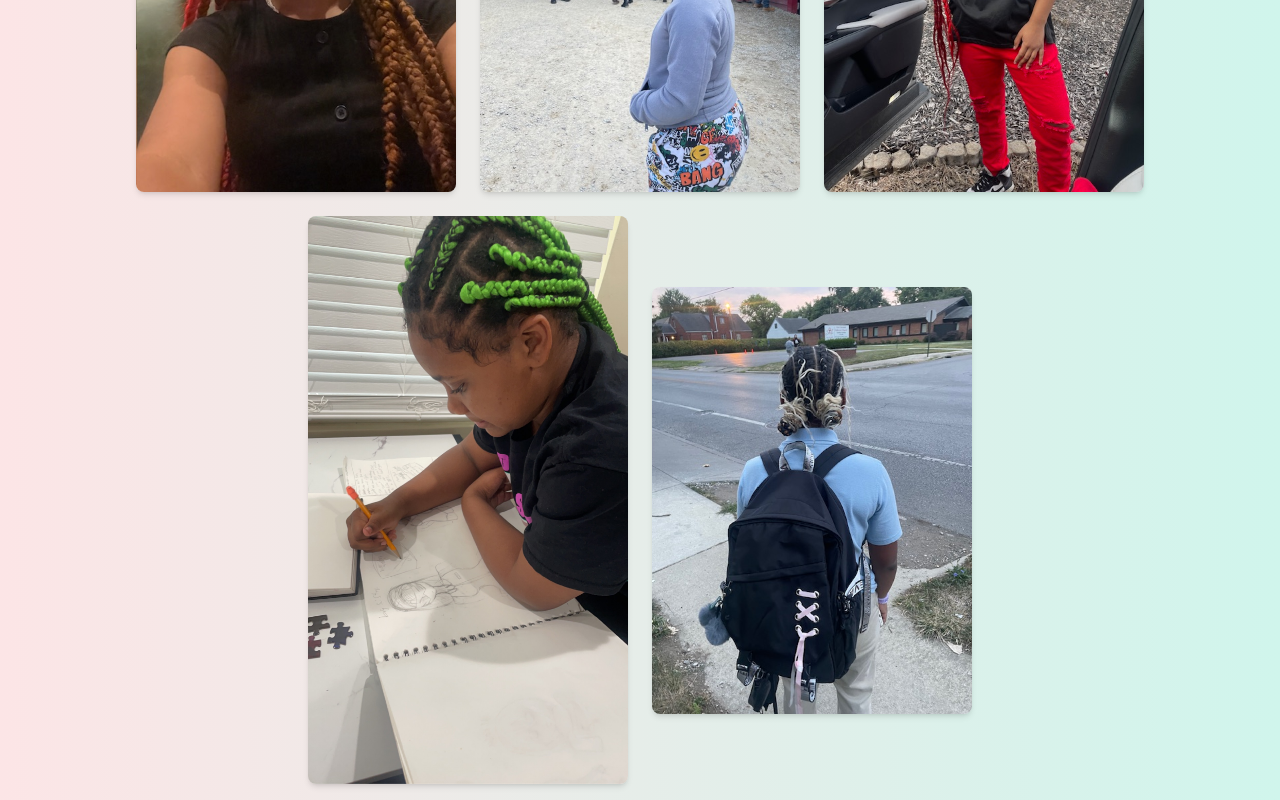
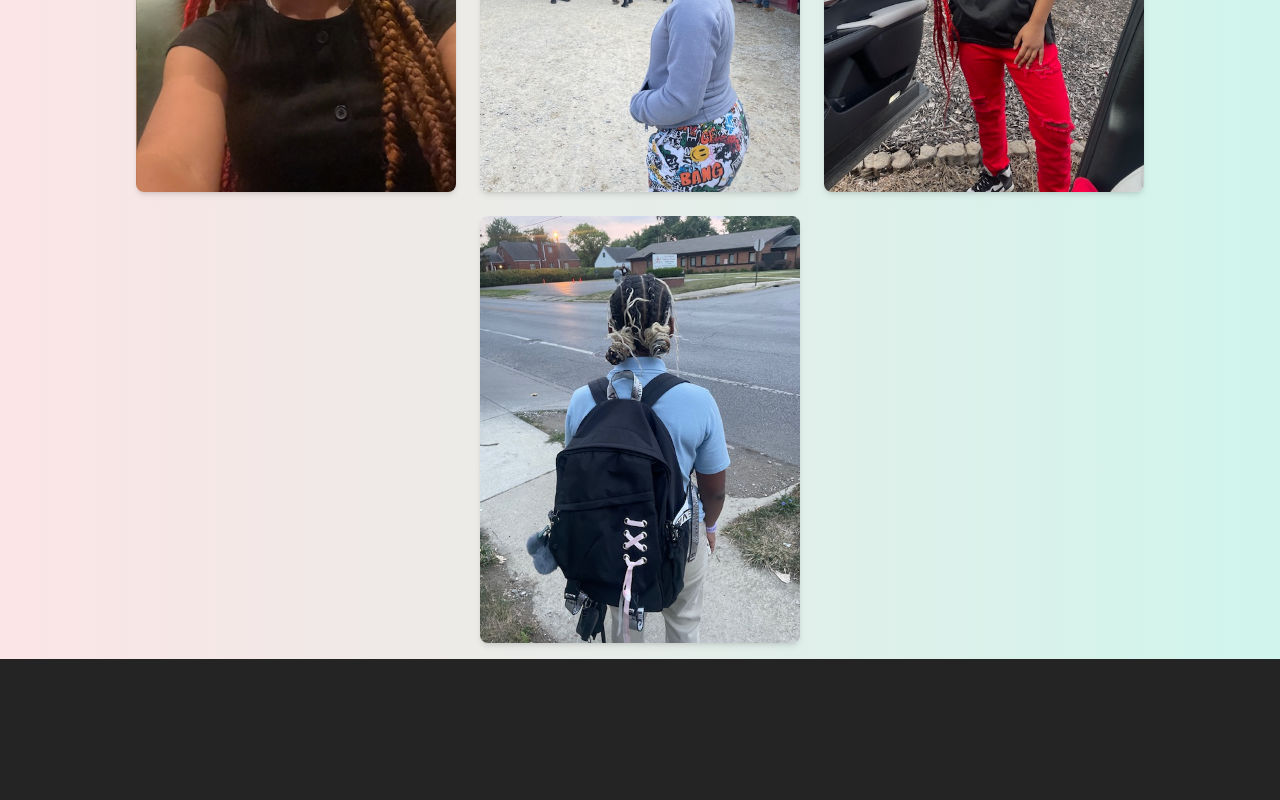
Before and after one commit to RStrozier/naliyah-art, a React (Vite) app: page /hair in a window 1280 px wide. Shown: the part 801-1601 px from the top of the page. After the commit the page ends 1460 px from the top, so only its background shows below. Built offline with nearby package versions, Linux system fonts and the light colour scheme; a web font is replaced by a local one.

Commit message:
pushing fix

```diff
--- a/src/pages/HairPage.tsx
+++ b/src/pages/HairPage.tsx
@@ -2,7 +2,6 @@ import nayHair1 from "../assets/hair/Nay-Hair-1.jpg"
 import nayHair2 from "../assets/hair/Nay-Hair-2.jpeg"
 import nayHair3 from "../assets/hair/Nay-Hair-3.jpeg"
 import nayHair4 from "../assets/hair/Nay-Hair-4.jpeg"
-import nayHair5 from "../assets/hair/Nay-Hair-5.jpg"
 import nayHair6 from "../assets/hair/Nay-Hair-6.jpeg"
 import nayHair7 from "../assets/hair/Nay-Hair-7.jpeg"
 import nayHair8 from "../assets/hair/Nay-Hair-8.jpeg"
@@ -21,7 +20,6 @@ const HairPage = () => {
          <img src={nayHair7} alt="Art" className="max-w-xs rounded-lg shadow-md" />
         <img src={nayHair4} alt="Art" className="max-w-xs rounded-lg shadow-md" />
         <img src={nayHair8} alt="Art" className="max-w-xs rounded-lg shadow-md" />
-        <img src={nayHair5} alt="Art" className="max-w-xs rounded-lg shadow-md" />
         <img src={nayHair6} alt="Art" className="max-w-xs rounded-lg shadow-md" />
 
       </div>
```
